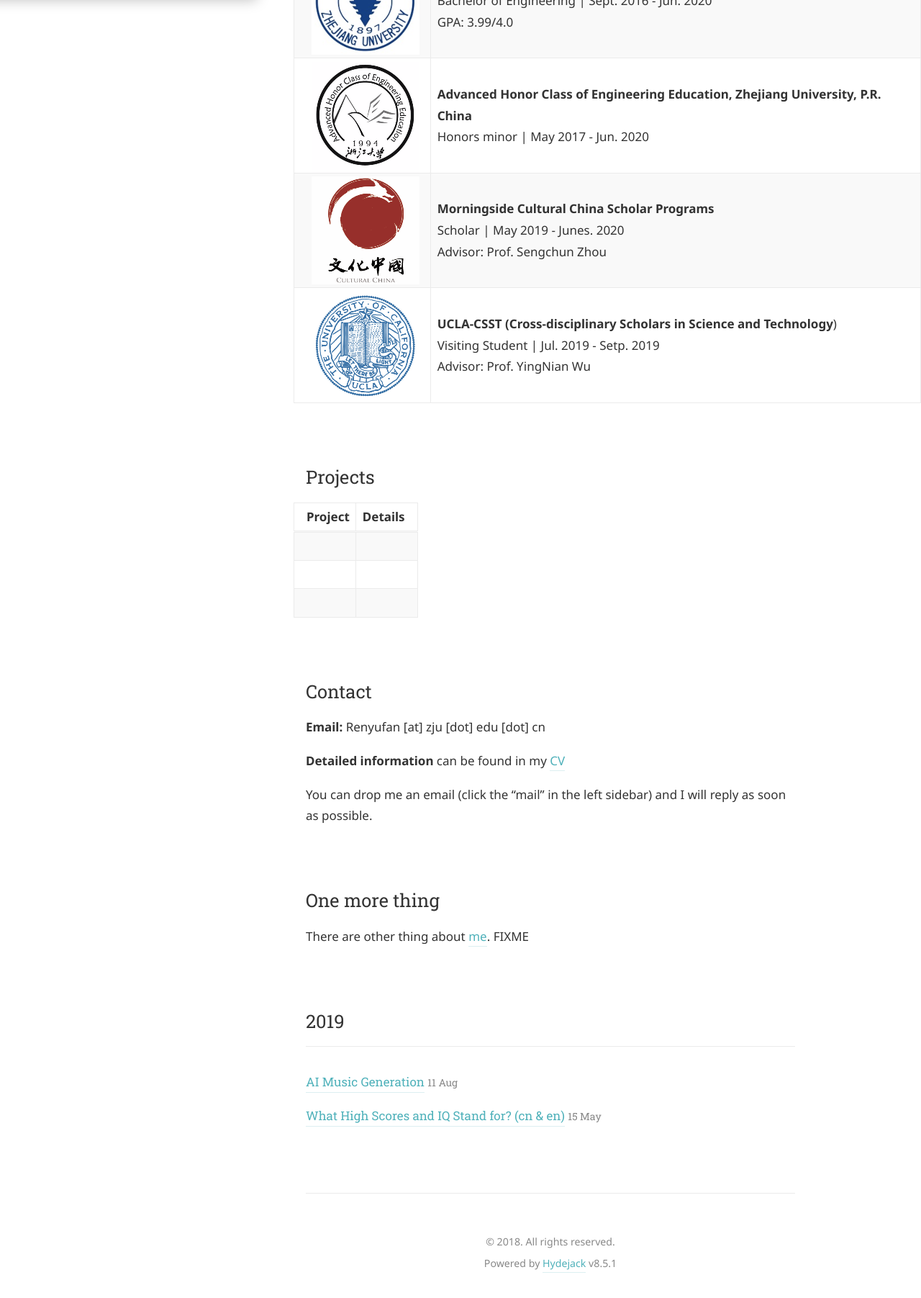
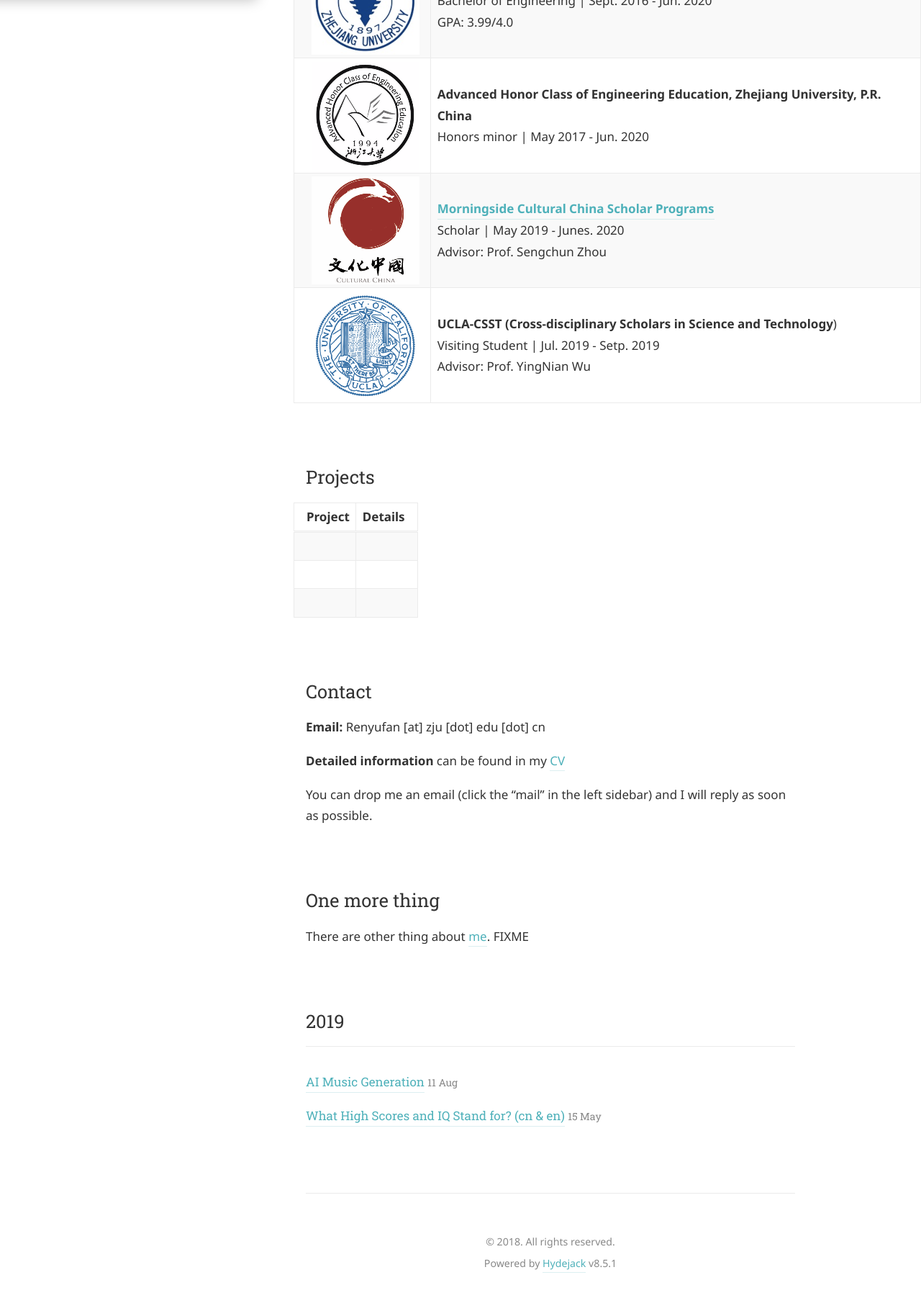
Before and after one commit to ryf1123/ryf1123.github.io, a Jekyll site: the page built from _featured_categories/personal.md, in a window 1280 px wide. Shown: the part 900-2703 px from the top of the page at 72% size. Built offline with Jekyll 4.4.1, drawn with Linux system fonts in a browser that asks for light colours; some web fonts are replaced.

Commit message:
update morningside

```diff
--- a/_featured_categories/personal.md
+++ b/_featured_categories/personal.md
@@ -22,7 +22,7 @@ I am now a [CSST](https://csst.ucla.edu/) (Cross-disciplinary Scholars in Scienc
 | :-------------------------------------: | ------------------------------------------------------------ |
 |       ![ZJU](/assets/img/ZJU.png)       | **Zhejiang University, China**                                 <br />Bachelor of Engineering \| Sept. 2016 - Jun. 2020<br />GPA: 3.99/4.0 |
 |  ![ACEE_log](/assets/img/ACEE_log.png)  | **Advanced Honor Class of Engineering Education, Zhejiang University, P.R. China**<br />Honors minor \| May 2017 - Jun. 2020<br /> |
-| ![Monringside](/assets/img/morning.png) | **Morningside Cultural China Scholar Programs**<br />Scholar \| May 2019 - Junes. 2020<br />Advisor: Prof. Sengchun Zhou |
+| ![Monringside](/assets/img/morning.png) | [**Morningside Cultural China Scholar Programs**](/assets/pdf/Morningside.pdf)<br />Scholar \| May 2019 - Junes. 2020<br />Advisor: Prof. Sengchun Zhou |
 |    ![ULCA_log](/assets/img/UCLA.png)    | **UCLA-CSST (Cross-disciplinary Scholars in Science and Technology**)<br />Visiting Student \| Jul. 2019 - Setp. 2019<br />Advisor: Prof. YingNian Wu |
 
 ## Projects
```
Also changed, not shown: 2 other files.
